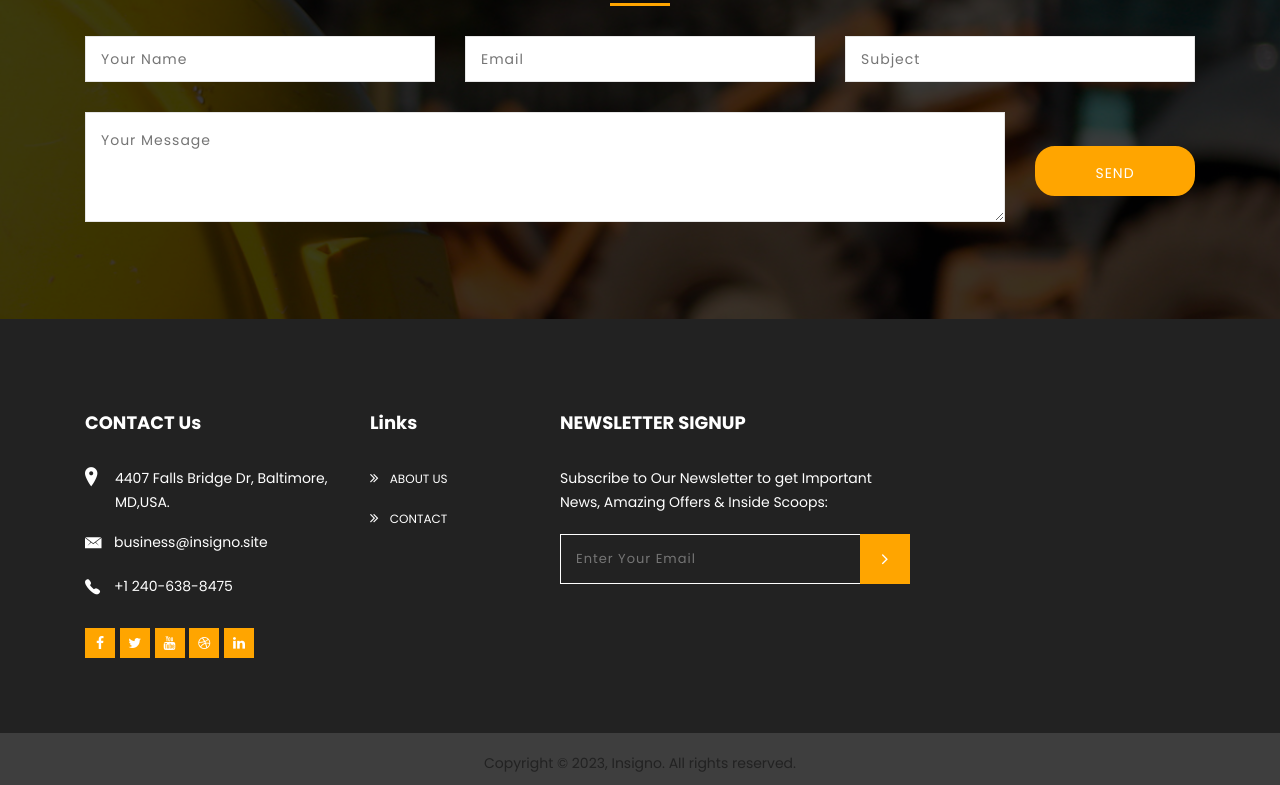
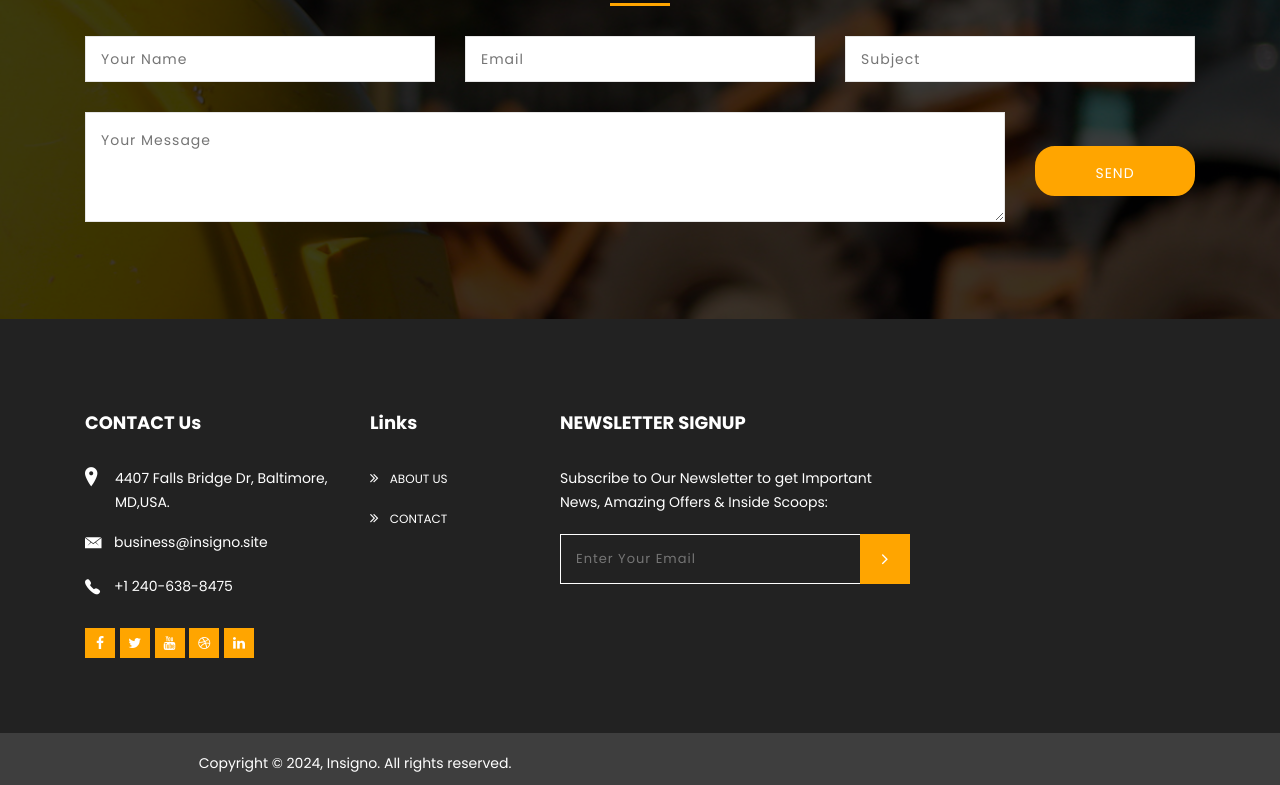
Before and after one commit to Samkiru254/insigno.io, a plain HTML site: page index.html in a window 1280 px wide. Shown: the part 2792-3577 px from the top of the page. Drawn offline with Linux system fonts and the light colour scheme; no server answers; files whose address does not match are found by name.

Commit message:
Update index.html

```diff
--- a/index.html
+++ b/index.html
@@ -530,13 +530,16 @@
 				<!-- End Footer Info -->
 			</div>
 			<!-- Copyright Bar -->
-			<div class="copyright">
-				<div class="container">
-					<p class="">
-						<a href="#" target="_blank">Copyright © 2023, Insigno. All rights reserved.</a>
-					</p>
-				</div>
-			</div>
+			 <div class="copyright">
+      <div class="container">
+        <div class="row align-items-center">
+          <div class="col-md-6">
+            <div class="copyright-info">
+              <span>Copyright &copy; <script>
+                  document.write(new Date().getFullYear())
+                </script>, Insigno. All rights reserved.</a></span>
+            </div>
+          </div>
 			<!-- End Copyright Bar -->
 		</footer>
 		<!-- END FOOTER -->
```
